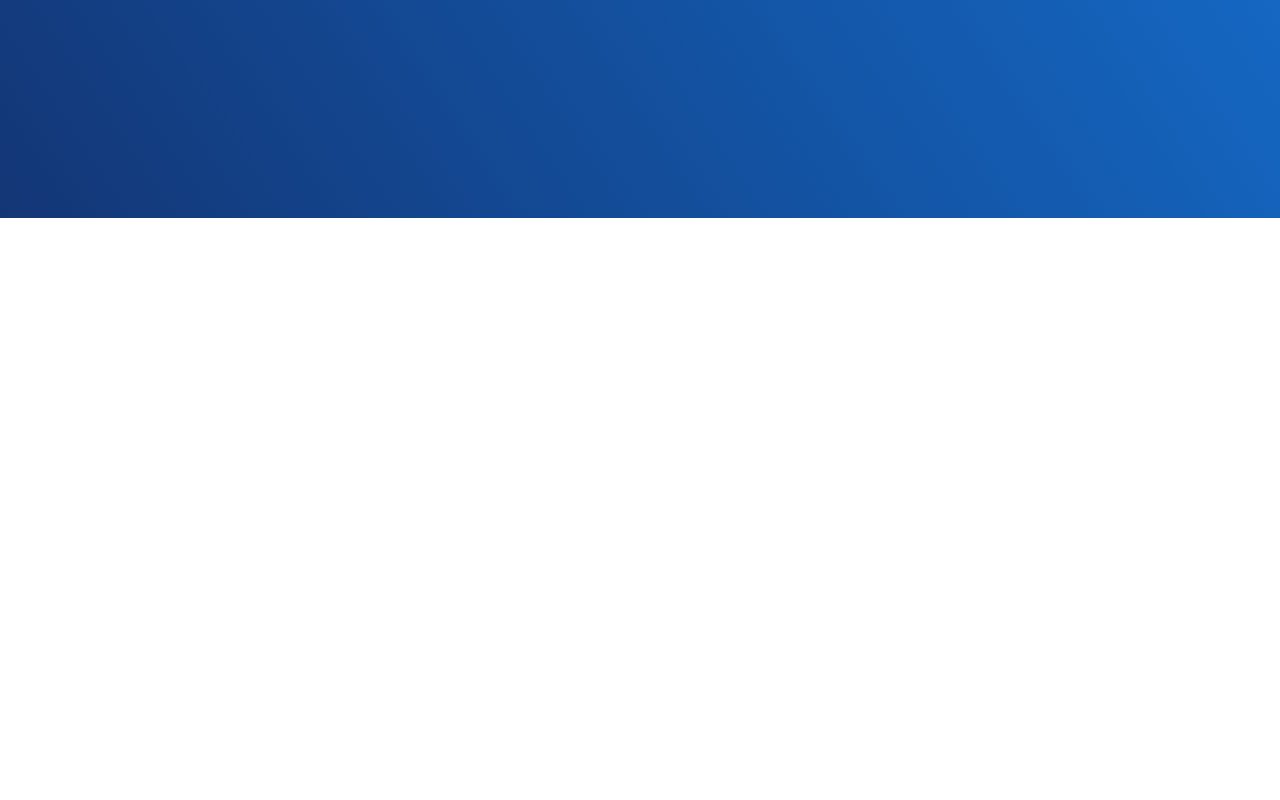
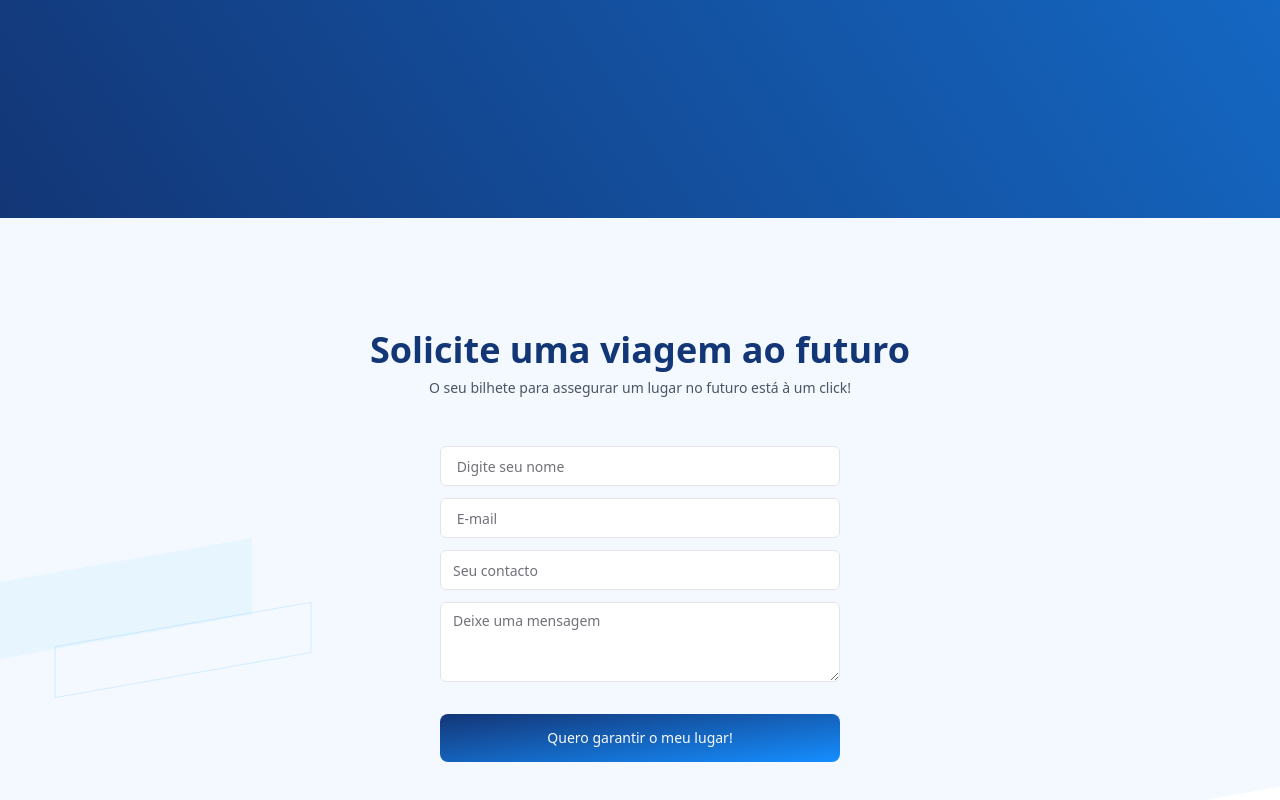
Before and after one commit to Mariano1994/awetu_oficial_website, a Next.js app: page / in a window 1280 px wide. Shown: the part 6548-7348 px from the top of the page. Before the commit the page ends 6766 px from the top, so only its background shows below. Built offline with nearby package versions, Linux system fonts and the light colour scheme.

Commit message:
Contact senction

```diff
--- /dev/null
+++ b/app/components/call-to-action.tsx
@@ -0,0 +1,50 @@
+import { Button } from "@/components/ui/button";
+import { Input } from "@/components/ui/input";
+import { Textarea } from "@/components/ui/textarea";
+import figureLeft4 from "../assets/figureLeft4.svg";
+import figureLeft5 from "../assets/figureLeft5.svg";
+import Image from "next/image";
+const CallToAction = () => {
+  return (
+    <div
+      className="relative w-full h-screen bg-light-blue-200/5 mx-auto flex flex-col pt-28 items-center pb-32"
+      style={{ clipPath: "polygon(0 0, 100% 0%, 100% 71%, 0% 100%)" }}
+    >
+      <Image
+        src={figureLeft4}
+        alt="figure one"
+        className="absolute top-80 h-36 left-0"
+      />
+      <Image
+        src={figureLeft5}
+        alt="figure one"
+        className="absolute top-96 h-24 left-0"
+      />
+
+      <div className="flex flex-col gap-2 justify-center items-center">
+        <h1 className="text-4xl font-bold text-dark-blue-700">
+          {" "}
+          Solicite uma viagem ao futuro
+        </h1>
+
+        <p className="text-sm text-gray-600 ">
+          O seu bilhete para assegurar um lugar no futuro está à um click!
+        </p>
+      </div>
+
+      <form className=" w-[400px] mt-12 flex flex-col gap-3">
+        <Input placeholder=" Digite seu nome" type="text" />
+        <Input placeholder=" E-mail" type="email" />
+        <Input placeholder="Seu contacto" type="number" />
+        <Textarea placeholder="Deixe uma mensagem" />
+
+        <Button className="mt-5 rounded-lg py-6 bg-gradient-to-br from-dark-blue-700 to-light-blue-200 font-medium hover:brightness-90">
+          {" "}
+          Quero garantir o meu lugar!
+        </Button>
+      </form>
+    </div>
+  );
+};
+
+export default CallToAction;
--- a/app/globals.css
+++ b/app/globals.css
@@ -64,3 +64,12 @@
     @apply bg-background text-foreground;
   }
 }
+
+@layer base {
+  * {
+    @apply border-border outline-ring/50;
+  }
+  body {
+    @apply bg-background text-foreground;
+  }
+}
--- a/app/page.tsx
+++ b/app/page.tsx
@@ -1,7 +1,7 @@
+import CallToAction from "./components/call-to-action";
 import HeroSection from "./components/hero-section";
 import PartnerSection from "./components/partner-section";
 import Portifolio from "./components/portifolio";
-import { HeroParallax } from "./components/portifolio-section";
 
 import Solutions from "./components/solutions";
 import StepHeadSection from "./components/step-head-section";
@@ -14,6 +14,7 @@ export default function Home() {
       <StepHeadSection />
       <Solutions />
       <Portifolio />
+      <CallToAction />
     </>
   );
 }
--- /dev/null
+++ b/components/ui/input.tsx
@@ -0,0 +1,22 @@
+import * as React from "react"
+
+import { cn } from "@/lib/utils"
+
+const Input = React.forwardRef<HTMLInputElement, React.ComponentProps<"input">>(
+  ({ className, type, ...props }, ref) => {
+    return (
+      <input
+        type={type}
+        className={cn(
+          "flex h-10 w-full rounded-md border border-input bg-background px-3 py-2 text-base ring-offset-background file:border-0 file:bg-transparent file:text-sm file:font-medium file:text-foreground placeholder:text-muted-foreground focus-visible:outline-none focus-visible:ring-2 focus-visible:ring-ring focus-visible:ring-offset-2 disabled:cursor-not-allowed disabled:opacity-50 md:text-sm",
+          className
+        )}
+        ref={ref}
+        {...props}
+      />
+    )
+  }
+)
+Input.displayName = "Input"
+
+export { Input }
--- /dev/null
+++ b/components/ui/textarea.tsx
@@ -0,0 +1,22 @@
+import * as React from "react"
+
+import { cn } from "@/lib/utils"
+
+const Textarea = React.forwardRef<
+  HTMLTextAreaElement,
+  React.ComponentProps<"textarea">
+>(({ className, ...props }, ref) => {
+  return (
+    <textarea
+      className={cn(
+        "flex min-h-[80px] w-full rounded-md border border-input bg-background px-3 py-2 text-base ring-offset-background placeholder:text-muted-foreground focus-visible:outline-none focus-visible:ring-2 focus-visible:ring-ring focus-visible:ring-offset-2 disabled:cursor-not-allowed disabled:opacity-50 md:text-sm",
+        className
+      )}
+      ref={ref}
+      {...props}
+    />
+  )
+})
+Textarea.displayName = "Textarea"
+
+export { Textarea }
```
Also changed, not shown: app/assets/figureLeft4.svg (added), app/assets/figureLeft5.svg (added).
